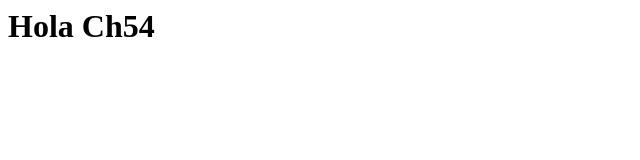
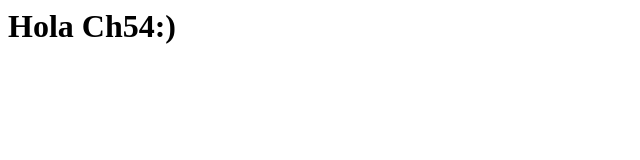
Before and after one commit to micheljurzlins/Ch54-miPrimerRepo, a plain HTML site: page index.html in a window 1280 px wide. Shown: the full height of the page, 0-640 px from the left. Drawn offline with Linux system fonts and the light colour scheme.

Commit message:
feat: cambio de títuo

```diff
--- a/index.html
+++ b/index.html
@@ -3,6 +3,6 @@
   <title>Ch54</title>
 </head>
 <body>
-  <h1>Hola Ch54</h1>
+  <h1>Hola Ch54:)</h1>
 </body>
 </html>
```
